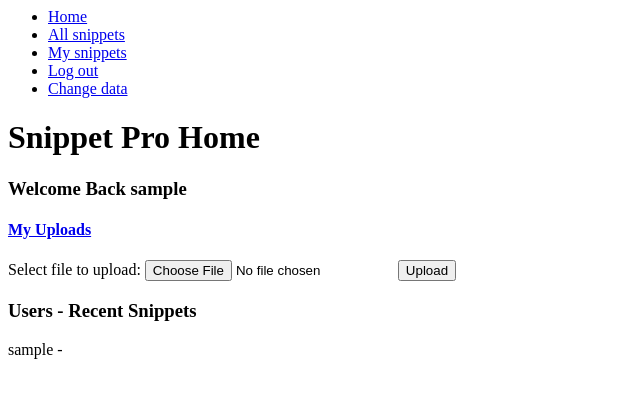
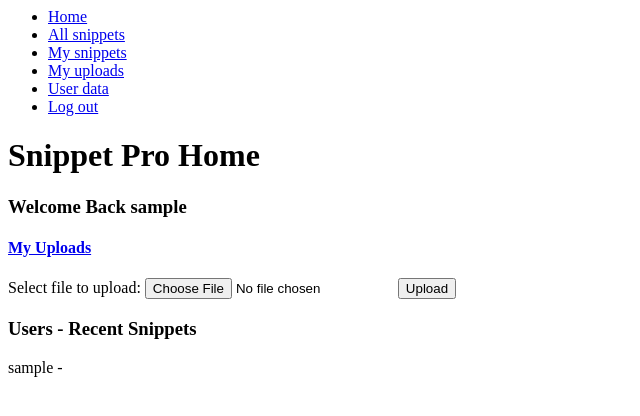
Before and after one commit to xnbya/crappywebsite, a PHP site: page / in a window 1280 px wide. Shown: the top 416 px of the page, without its empty margins (0-640 px from the left). Run offline with PHP 8.4, Linux system fonts and the light colour scheme; the visitor is signed in with stand-in values (Sample User, id 1); data that the repository does not hold is empty.

Commit message:
Update menu; add profile colors

```diff
--- a/SnippetsPro/controllers/home_controller.php
+++ b/SnippetsPro/controllers/home_controller.php
@@ -3,6 +3,7 @@
 
     public function mhome() {
         require_once('models/home_model.php');
+        require_once('models/user_model.php');
         $Home = new Home();
         $all = Home::getAll();
         require_once('views/home/mhome.php');
--- a/SnippetsPro/controllers/user_controller.php
+++ b/SnippetsPro/controllers/user_controller.php
@@ -28,9 +28,7 @@
       User::set_data($type, $value);
 
       $user = User::getUserByID($_SESSION["userID"]);
-
-      echo var_dump($user);
-
+      header("Location: index.php?controller=user&action=display");
     }
 
 
--- a/SnippetsPro/views/home/mhome.php
+++ b/SnippetsPro/views/home/mhome.php
@@ -17,7 +17,10 @@
 <h3>Users - Recent Snippets</h3>
 <?php
 	 foreach($all->fetchAll() as $row) {
-		echo ('<p>' . $row[1] . ' - ' . $row[2]  . '</p>');
+		 $user = User::getUserByID($_SESSION["userID"]);
+		 $user = get_object_vars($user);
+		 $pretty_user = "<span style=\"color: " . $user['profileColor'] . "\">" . $user['username'] . "</span>";
+		 echo ('<p>' . $pretty_user . ' - ' . $row[2] . '</p>');
 	}
 
 ?>
--- a/SnippetsPro/views/layout.php
+++ b/SnippetsPro/views/layout.php
@@ -11,8 +11,9 @@
         <?php
         if(array_key_exists('userID', $_SESSION)) {
           echo '<li><a href="index.php?controller=snippet&action=home&uid='. $_SESSION['userID'] . '">My snippets</a></li>';
+          echo '<li><a href="index.php?controller=upload&action=viewAll">My uploads</a></li>';
+          echo '<li><a href="index.php?controller=user&action=display">User data</a></li>';
           echo '<li><a href="index.php?controller=auth&action=logout">Log out</a></li>';
-          echo '<li><a href="index.php?controller=user&action=display">Change data</a></li>';
         }
         else {
           echo '<li><a href="index.php?controller=auth&action=loginpage">Log in</a></li>';
```
Also changed, not shown: SnippetsPro/views/change_user_data.php (+7 -6 lines).
